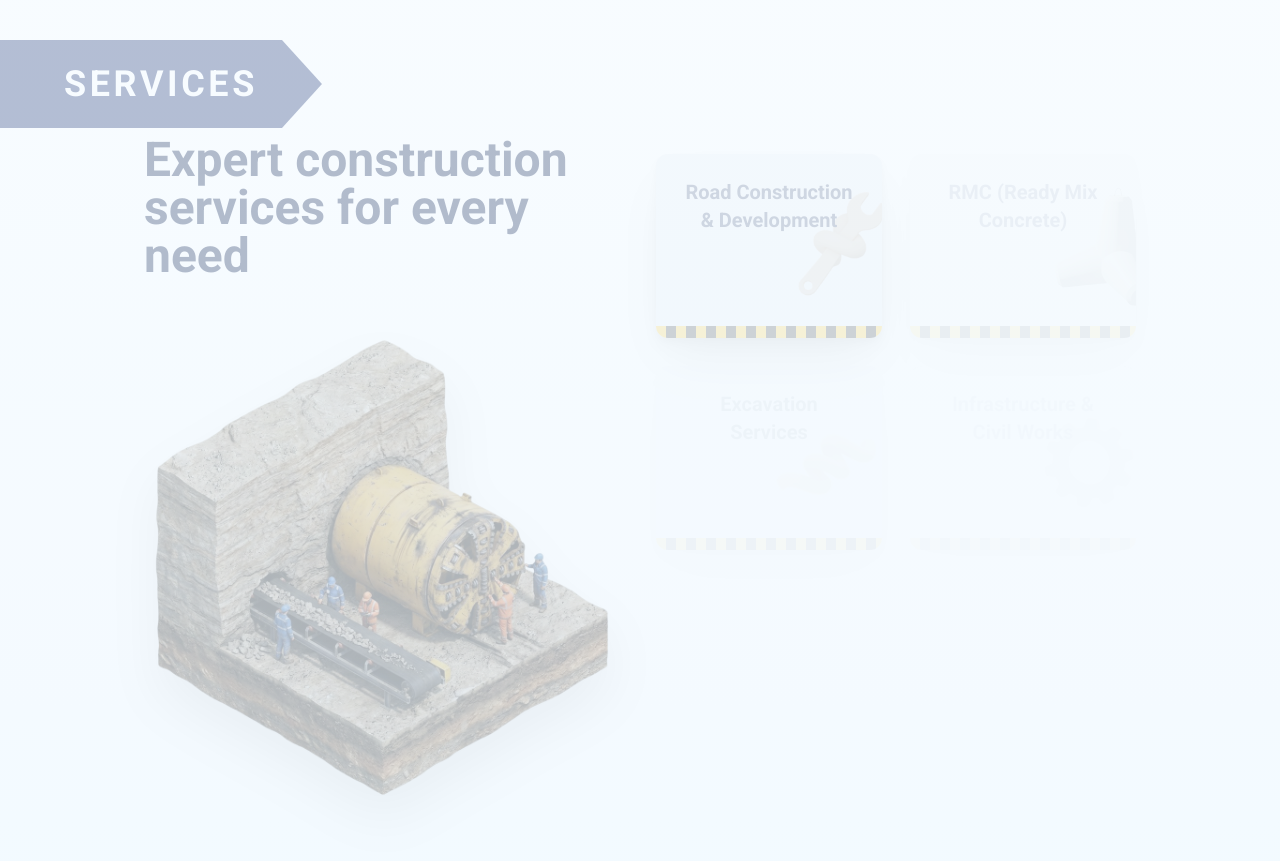
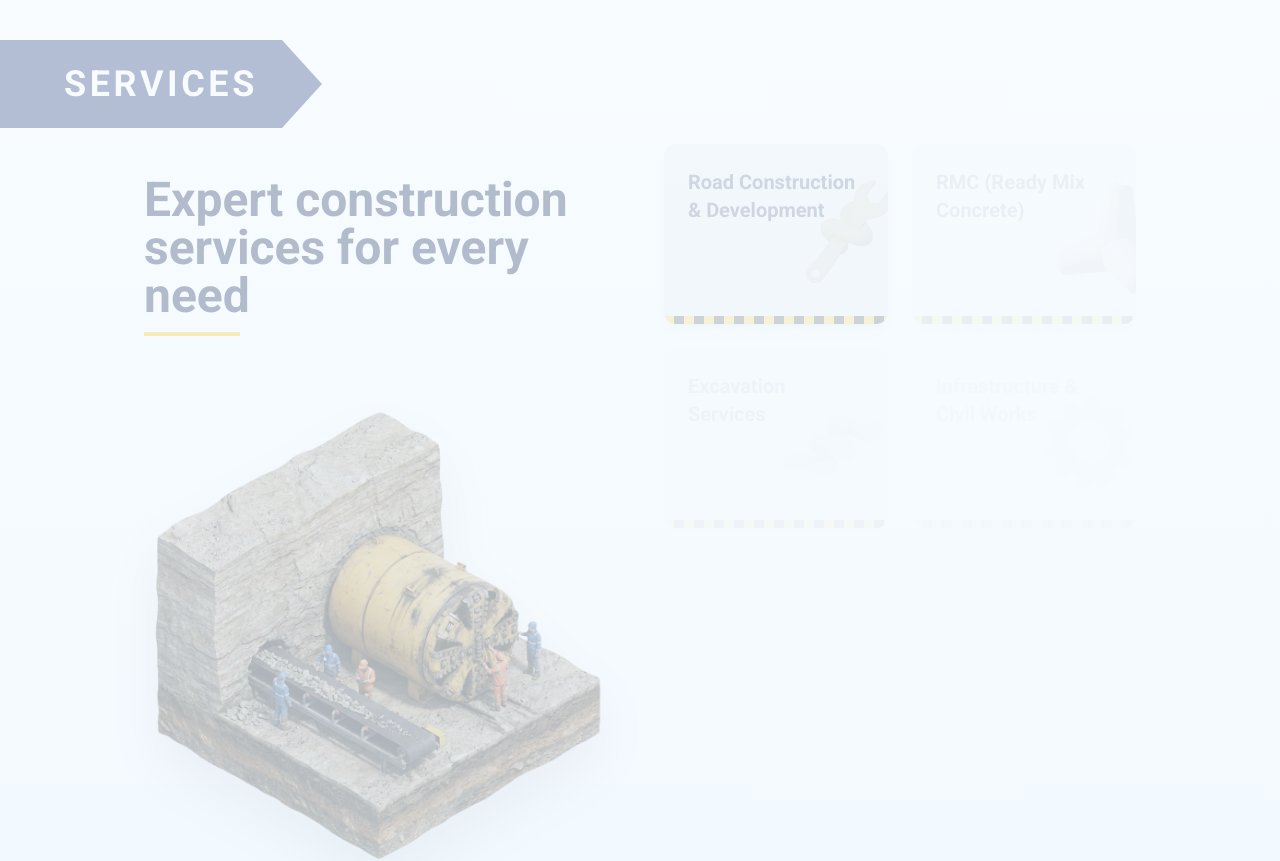
Before and after one commit to AceRyx-Official/Nia_Project, a Next.js app: page / in a window 1280 px wide. Shown: the part 1560-2421 px from the top of the page. Built offline with nearby package versions, Linux system fonts and the light colour scheme; a web font is replaced by a local one.

Commit message:
checking

```diff
--- a/components/Machinery.tsx
+++ b/components/Machinery.tsx
@@ -47,7 +47,7 @@ const Machinery = () => {
       });
 
       gsap.set(svgRef.current, {
-        y: -700,
+        y: -800,
       });
 
       gsap.set(leftContentRef.current?.children || [], {
--- a/components/Navbar.tsx
+++ b/components/Navbar.tsx
@@ -141,11 +141,11 @@ const Navbar = () => {
                           'relative px-4 py-2 text-sm font-medium rounded-lg transition-all duration-200',
                           activeSection === item.id
                             ? isAtTop
-                              ? 'text-white'
-                              : 'text-[#8B4F3D]'
+                              ? 'text-[#FEFEFE]'
+                              : 'text-[#051747]'
                             : isAtTop
                             ? 'text-white/80 hover:text-white'
-                            : 'text-gray-700 hover:text-[#FEFEFE]'
+                            : 'text-gray-700 hover:text-[#535f80]'
                         )}
                       >
                         {item.label}
@@ -156,7 +156,7 @@ const Navbar = () => {
                               'absolute inset-0 rounded-lg -z-10',
                               isAtTop
                                 ? 'bg-white/10'
-                                : 'bg-[#8B4F3D]/10'
+                                : 'bg-[blue]/10'
                             )}
                             transition={{ type: 'spring', bounce: 0.1, duration: 0.4 }}
                           />
--- a/components/Services.tsx
+++ b/components/Services.tsx
@@ -155,21 +155,22 @@ return (
     </div>
 
     <div className="max-w-screen-6xl mx-auto px-16 sm:px-6 lg:px-36 py-24">
-      <div className="grid lg:grid-cols-2 gap-8 items-stretch">
+      <div className="grid lg:grid-cols-2 gap-12 items-start">
 
         {/* LEFT */}
         <div className="flex flex-col justify-start lg:order-1 max-w-4xl">
-          <div className="mb-6">
+          <div className="mb-8">
             <h2
               ref={titleRef}
-              className="text-4xl md:text-5xl font-bold text-[#051747] leading-tight"
+              className="text-4xl md:text-5xl font-bold text-[#051747] leading-tight mt-10 mb-3"
             >
               Expert construction services for every need
             </h2>
+            <div className="w-24 h-1 bg-[#FFC107]"></div>
           </div>
 
           {/* IMAGE */}
-          <div ref={imageRef} className="w-full max-w-3xl mx-auto mt-6">
+          <div ref={imageRef} className="w-full max-w-3xl mx-auto mt-8">
             <div className="relative transform hover:scale-105 transition-transform duration-500">
               <Image
                 src="/3DAssets/003Ab.png"
@@ -183,27 +184,27 @@ return (
         </div>
 
         {/* RIGHT — CARDS */}
-        <div className="lg:flex lg:flex-col lg:justify-center lg:order-2">
+        <div className="lg:flex lg:flex-col lg:justify-start lg:order-2 lg:pt-2">
           <div
             ref={cardsRef}
-            className="grid grid-cols-1 sm:grid-cols-2 gap-7"
+            className="grid grid-cols-1 sm:grid-cols-2 gap-6"
           >
 
             {/* 1 */}
-            <div className="group relative min-h-[160px] p-6 rounded-xl shadow-2xl drop-shadow-lg bg-[#E7E9F0] overflow-hidden transform hover:scale-[1.07] transition duration-300">
-              <div className="absolute -right-36 top-1/2 -translate-y-1/2 z-0">
+            <div className="group relative min-h-[180px] p-6 rounded-xl shadow-lg hover:shadow-2xl bg-[#E7E9F0] overflow-hidden transform hover:scale-[1.03] transition-all duration-300">
+              <div className="absolute -right-36 top-1/2 -translate-y-1/2 z-0 transition-opacity duration-300 group-hover:opacity-40">
                 <Image src="/Services/wrench.png" alt="Road Construction" width={384} height={384} className="w-90 h-90 object-contain opacity-60" />
               </div>
-              <div className="relative z-10 flex flex-col h-full justify-center items-center group-hover:justify-between group-hover:items-start transition-all duration-300">
-                <h4 className="font-bold text-xl text-[#051747] text-center group-hover:text-left">
+              <div className="relative z-10 flex flex-col h-full justify-start gap-3">
+                <h4 className="font-bold text-xl text-[#051747]">
                   Road Construction & Development
                 </h4>
-                <span className="text-sm font-bold text-[#535F80] max-w-[70%] opacity-0 group-hover:opacity-100 transition-opacity duration-300">
+                <span className="text-sm font-medium text-[#535F80] max-h-0 overflow-hidden group-hover:max-h-20 transition-all duration-300 ease-out">
                   Durable road networks and high-strength concrete road works.
                 </span>
               </div>
               <div
-                className="absolute bottom-0 left-0 right-0 h-3"
+                className="absolute bottom-0 left-0 right-0 h-2"
                 style={{
                   backgroundImage:
                     'repeating-linear-gradient(90deg, #FFC107 0px, #FFC107 10px, #000000 10px, #000000 20px)',
@@ -212,20 +213,20 @@ return (
             </div>
 
             {/* 2 */}
-            <div className="group relative min-h-[160px] p-6 rounded-xl shadow-2xl drop-shadow-lg bg-[#E7E9F0] overflow-hidden transform hover:scale-[1.07] transition duration-300">
-              <div className="absolute -right-40 top-1/2 -translate-y-1/2 z-0">
+            <div className="group relative min-h-[180px] p-6 rounded-xl shadow-lg hover:shadow-2xl bg-[#E7E9F0] overflow-hidden transform hover:scale-[1.03] transition-all duration-300">
+              <div className="absolute -right-40 top-1/2 -translate-y-1/2 z-0 transition-opacity duration-300 group-hover:opacity-40">
                 <Image src="/Services/Tetra.png" alt="RMC" width={384} height={384} className="w-[28rem] h-[28rem] object-contain opacity-60" />
               </div>
-              <div className="relative z-10 flex flex-col h-full justify-center items-center group-hover:justify-between group-hover:items-start transition-all duration-300">
-                <h4 className="font-bold text-xl text-[#051747] text-center group-hover:text-left">
+              <div className="relative z-10 flex flex-col h-full justify-start gap-3">
+                <h4 className="font-bold text-xl text-[#051747]">
                   RMC (Ready Mix Concrete)
                 </h4>
-                <span className="text-sm font-bold text-[#535F80] max-w-[70%] opacity-0 group-hover:opacity-100 transition-opacity duration-300">
+                <span className="text-sm font-medium text-[#535F80] max-h-0 overflow-hidden group-hover:max-h-20 transition-all duration-300 ease-out">
                   High-performance concrete with in-house batching and on-site delivery.
                 </span>
               </div>
               <div
-                className="absolute bottom-0 left-0 right-0 h-3"
+                className="absolute bottom-0 left-0 right-0 h-2"
                 style={{
                   backgroundImage:
                     'repeating-linear-gradient(90deg, #FFC107 0px, #FFC107 10px, #000000 10px, #000000 20px)',
@@ -234,20 +235,20 @@ return (
             </div>
 
             {/* 3 */}
-            <div className="group relative min-h-[160px] p-6 rounded-xl shadow-2xl drop-shadow-lg bg-[#E7E9F0] overflow-hidden transform hover:scale-[1.07] transition duration-300">
-              <div className="absolute -right-16 top-1/2 -translate-y-1/2 z-0">
+            <div className="group relative min-h-[180px] p-6 rounded-xl shadow-lg hover:shadow-2xl bg-[#E7E9F0] overflow-hidden transform hover:scale-[1.03] transition-all duration-300">
+              <div className="absolute -right-16 top-1/2 -translate-y-1/2 z-0 transition-opacity duration-300 group-hover:opacity-40">
                 <Image src="/Services/swirl.png" alt="Excavation" width={384} height={384} className="w-60 h-60 object-contain opacity-60" />
               </div>
-              <div className="relative z-10 flex flex-col h-full justify-center items-center group-hover:justify-between group-hover:items-start transition-all duration-300">
-                <h4 className="font-bold text-xl text-[#051747] text-center group-hover:text-left">
+              <div className="relative z-10 flex flex-col h-full justify-start gap-3">
+                <h4 className="font-bold text-xl text-[#051747]">
                   Excavation Services
                 </h4>
-                <span className="text-sm font-bold text-[#535F80] max-w-[70%] opacity-0 group-hover:opacity-100 transition-opacity duration-300">
+                <span className="text-sm font-medium text-[#535F80] max-h-0 overflow-hidden group-hover:max-h-20 transition-all duration-300 ease-out">
                   Foundation, site and utility excavation with expert handling.
                 </span>
               </div>
               <div
-                className="absolute bottom-0 left-0 right-0 h-3"
+                className="absolute bottom-0 left-0 right-0 h-2"
                 style={{
                   backgroundImage:
                    'repeating-linear-gradient(90deg, #FFC107 0px, #FFC107 10px, #000000 10px, #000000 20px)',
@@ -256,20 +257,20 @@ return (
             </div>
 
             {/* 4 */}
-            <div className="group relative min-h-[160px] p-6 rounded-xl shadow-2xl drop-shadow-lg bg-[#E7E9F0] overflow-hidden transform hover:scale-[1.07] transition duration-300">
-              <div className="absolute -right-20 top-1/2 -translate-y-1/2 z-0">
+            <div className="group relative min-h-[180px] p-6 rounded-xl shadow-lg hover:shadow-2xl bg-[#E7E9F0] overflow-hidden transform hover:scale-[1.03] transition-all duration-300">
+              <div className="absolute -right-20 top-1/2 -translate-y-1/2 z-0 transition-opacity duration-300 group-hover:opacity-40">
                 <Image src="/Services/Gear.png" alt="Infrastructure" width={384} height={384} className="w-80 h-80 object-contain opacity-60" />
               </div>
-              <div className="relative z-10 flex flex-col h-full justify-center items-center group-hover:justify-between group-hover:items-start transition-all duration-300">
-                <h4 className="font-bold text-xl text-[#051747] text-center group-hover:text-left">
+              <div className="relative z-10 flex flex-col h-full justify-start gap-3">
+                <h4 className="font-bold text-xl text-[#051747]">
                   Infrastructure & Civil Works
                 </h4>
-                <span className="text-sm font-bold text-[#535F80] max-w-[70%] opacity-0 group-hover:opacity-100 transition-opacity duration-300">
+                <span className="text-sm font-medium text-[#535F80] max-h-0 overflow-hidden group-hover:max-h-20 transition-all duration-300 ease-out">
                   Drainage, culverts, retaining walls, footpaths, medians and ducting work.
                 </span>
               </div>
               <div
-                className="absolute bottom-0 left-0 right-0 h-3"
+                className="absolute bottom-0 left-0 right-0 h-2"
                 style={{
                   backgroundImage:
                     'repeating-linear-gradient(90deg, #FFC107 0px, #FFC107 10px, #000000 10px, #000000 20px)',
@@ -278,20 +279,20 @@ return (
             </div>
 
             {/* 5 */}
-            <div className="group relative min-h-[160px] p-6 rounded-xl shadow-2xl drop-shadow-lg bg-[#E7E9F0] overflow-hidden transform hover:scale-[1.07] transition duration-300">
-              <div className="absolute -right-20 top-1/2 -translate-y-1/2 z-0">
+            <div className="group relative min-h-[180px] p-6 rounded-xl shadow-lg hover:shadow-2xl bg-[#E7E9F0] overflow-hidden transform hover:scale-[1.03] transition-all duration-300">
+              <div className="absolute -right-20 top-1/2 -translate-y-1/2 z-0 transition-opacity duration-300 group-hover:opacity-40">
                 <Image src="/Services/hammer.png" alt="Machinery" width={384} height={384} className="w-72 h-72 object-contain opacity-60" />
               </div>
-              <div className="relative z-10 flex flex-col h-full justify-center items-center group-hover:justify-between group-hover:items-start transition-all duration-300">
-                <h4 className="font-bold text-xl text-[#051747] text-center group-hover:text-left">
+              <div className="relative z-10 flex flex-col h-full justify-start gap-3">
+                <h4 className="font-bold text-xl text-[#051747]">
                   Machinery & Equipment Support
                 </h4>
-                <span className="text-sm font-bold text-[#535F80] max-w-[70%] opacity-0 group-hover:opacity-100 transition-opacity duration-300">
+                <span className="text-sm font-medium text-[#535F80] max-h-0 overflow-hidden group-hover:max-h-20 transition-all duration-300 ease-out">
                   Fleet of excavators, rollers, pavers, graders and on-site mechanical support.
                 </span>
               </div>
               <div
-                className="absolute bottom-0 left-0 right-0 h-3"
+                className="absolute bottom-0 left-0 right-0 h-2"
                 style={{
                   backgroundImage:
                    'repeating-linear-gradient(90deg, #FFC107 0px, #FFC107 10px, #000000 10px, #000000 20px)',
@@ -300,20 +301,20 @@ return (
             </div>
 
             {/* 6 */}
-            <div className="group relative min-h-[160px] p-6 rounded-xl shadow-2xl drop-shadow-lg bg-[#E7E9F0] overflow-hidden transform hover:scale-[1.07] transition duration-300">
-              <div className="absolute -right-12 top-1/2 -translate-y-1/2 z-0">
+            <div className="group relative min-h-[180px] p-6 rounded-xl shadow-lg hover:shadow-2xl bg-[#E7E9F0] overflow-hidden transform hover:scale-[1.03] transition-all duration-300">
+              <div className="absolute -right-12 top-1/2 -translate-y-1/2 z-0 transition-opacity duration-300 group-hover:opacity-40">
                 <Image src="/Services/helmet.png" alt="Project Management" width={384} height={384} className="w-80 h-80 object-contain opacity-60" />
               </div>
-              <div className="relative z-10 flex flex-col h-full justify-center items-center group-hover:justify-between group-hover:items-start transition-all duration-300">
-                <h4 className="font-bold text-xl text-[#051747] text-center group-hover:text-left">
+              <div className="relative z-10 flex flex-col h-full justify-start gap-3">
+                <h4 className="font-bold text-xl text-[#051747]">
                   Project Management & Turnkey
                 </h4>
-                <span className="text-sm font-bold text-[#535F80] max-w-[70%] opacity-0 group-hover:opacity-100 transition-opacity duration-300">
+                <span className="text-sm font-medium text-[#535F80] max-h-0 overflow-hidden group-hover:max-h-20 transition-all duration-300 ease-out">
                   End-to-end turnkey execution with safety, quality and planned delivery.
                 </span>
               </div>
               <div
-                className="absolute bottom-0 left-0 right-0 h-3"
+                className="absolute bottom-0 left-0 right-0 h-2"
                 style={{
                   backgroundImage:
                     'repeating-linear-gradient(90deg, #FFC107 0px, #FFC107 10px, #000000 10px, #000000 20px)',
```
